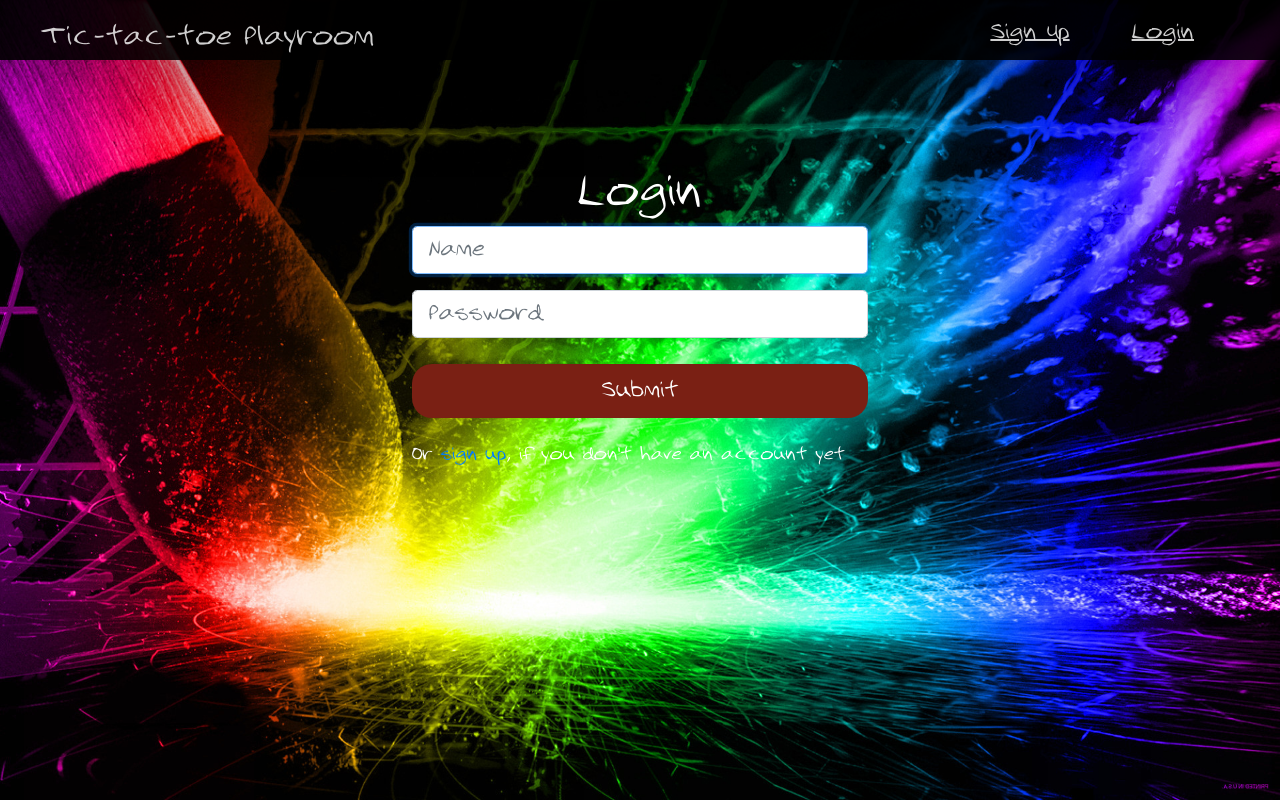
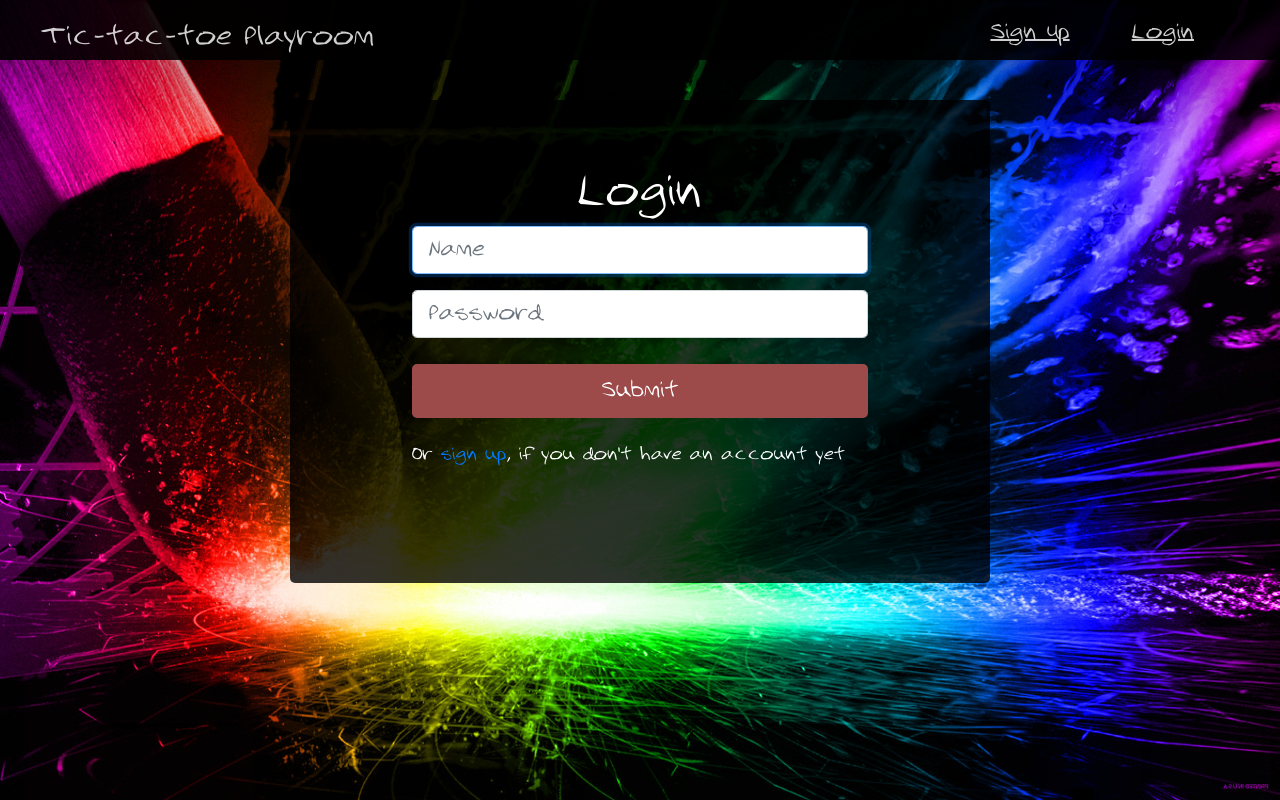
Before and after one commit to TiborVlasics/playroom, a React (Create React App) app in the folder client/: page / in a window 1280 px wide. Built offline with nearby package versions, Linux system fonts and the light colour scheme; a web font is replaced by a local one.

Commit message:
Add background

```diff
--- a/client/src/style/auth.css
+++ b/client/src/style/auth.css
@@ -18,11 +18,12 @@
   padding: 70px 0 100px 0;
   width: 700px;
   border-radius: 5px;
+  background: #000000cc;
 }
 
 form input[type="submit"] {
   width: 100%;
-  background-color: #7a2014;
+  background-color: #9c4a4a;
   border: none;
   color: white;
   padding: 12px 32px;
@@ -30,7 +31,7 @@ form input[type="submit"] {
   text-decoration: none;
   display: inline-block;
   font-size: 20px;
-  border-radius: 20px;
+  border-radius: 5px;
   cursor: pointer;
   margin-top: 10px;
   transition: box-shadow 0.3s ease-in-out;
@@ -38,7 +39,7 @@ form input[type="submit"] {
 }
 
 form input[type="submit"]:hover {
-  background-color: #501313;
+  background-color: #7a3737;
   box-shadow: 0 5px 15px rgba(0, 0, 0, 0.3);
   transform: scale(1.02, 1.02);
 }
```
